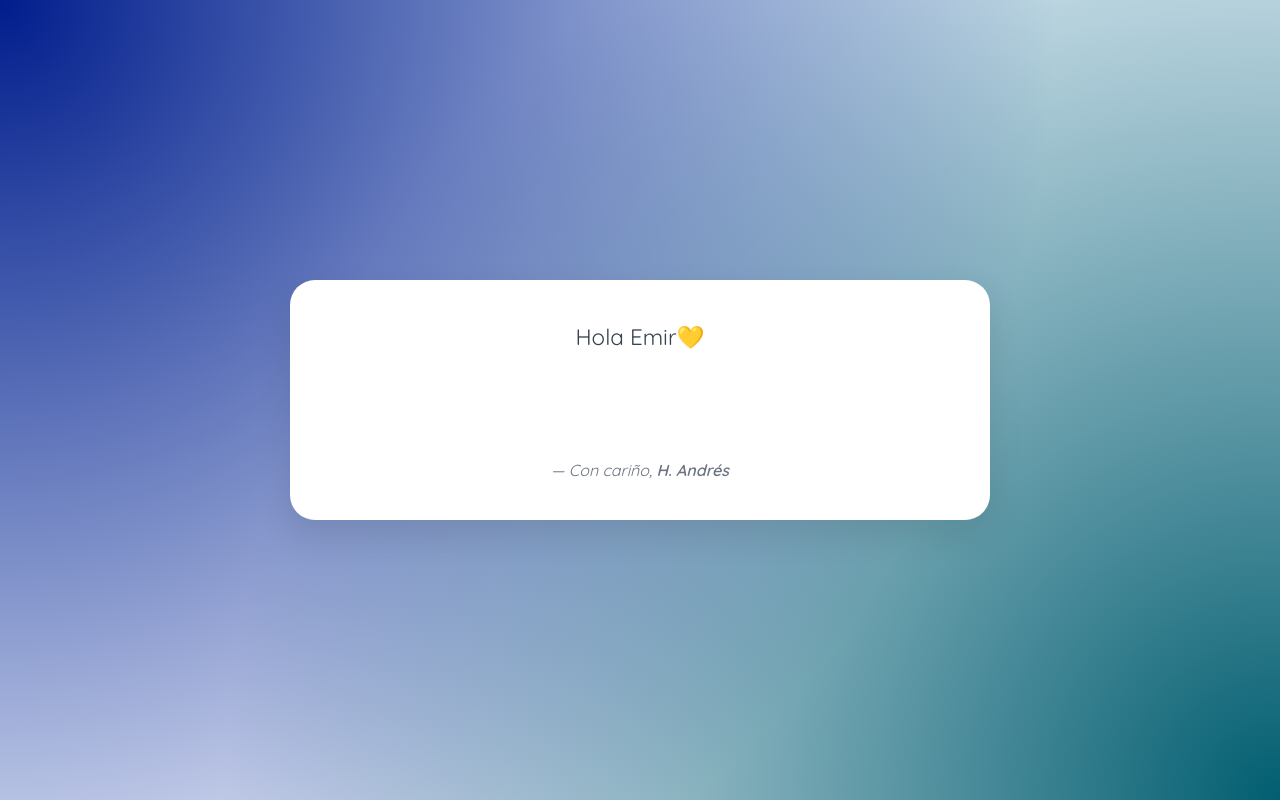
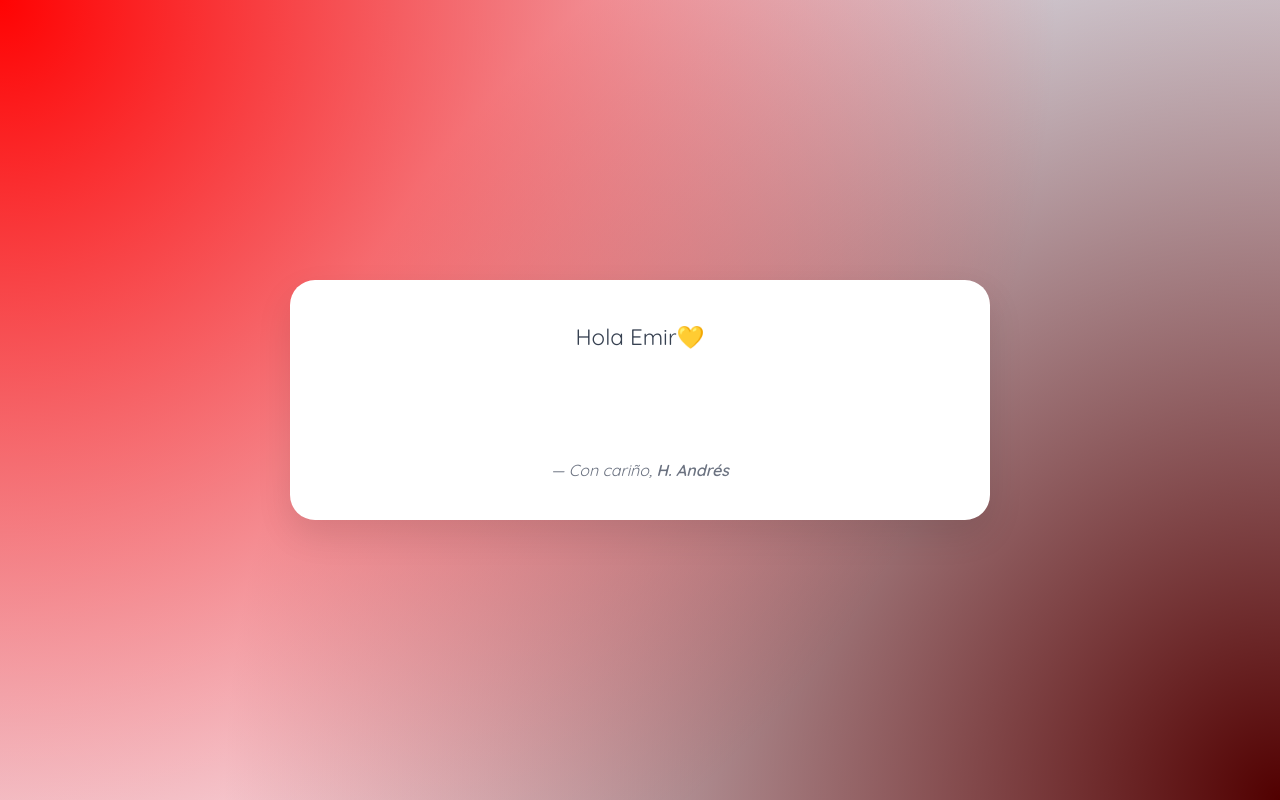
Before and after one commit to AlterCSG/Emir.io, a plain HTML site: page index.html in a window 1280 px wide. Drawn offline with Linux system fonts and the light colour scheme.

Commit message:
Add files via upload

```diff
--- a/index.html
+++ b/index.html
@@ -30,8 +30,8 @@
       position: absolute;
       width: 100%;
       height: 100%;
-      background: radial-gradient(circle at top left, #011d8c 0%, transparent 70%),
-                  radial-gradient(circle at bottom right, #015e70 0%, transparent 70%);
+      background: radial-gradient(circle at top left, #ff0303 0%, transparent 70%),
+                  radial-gradient(circle at bottom right, #510000 0%, transparent 70%);
       animation: mover 20s infinite alternate;
       z-index: 0;
     }
```
